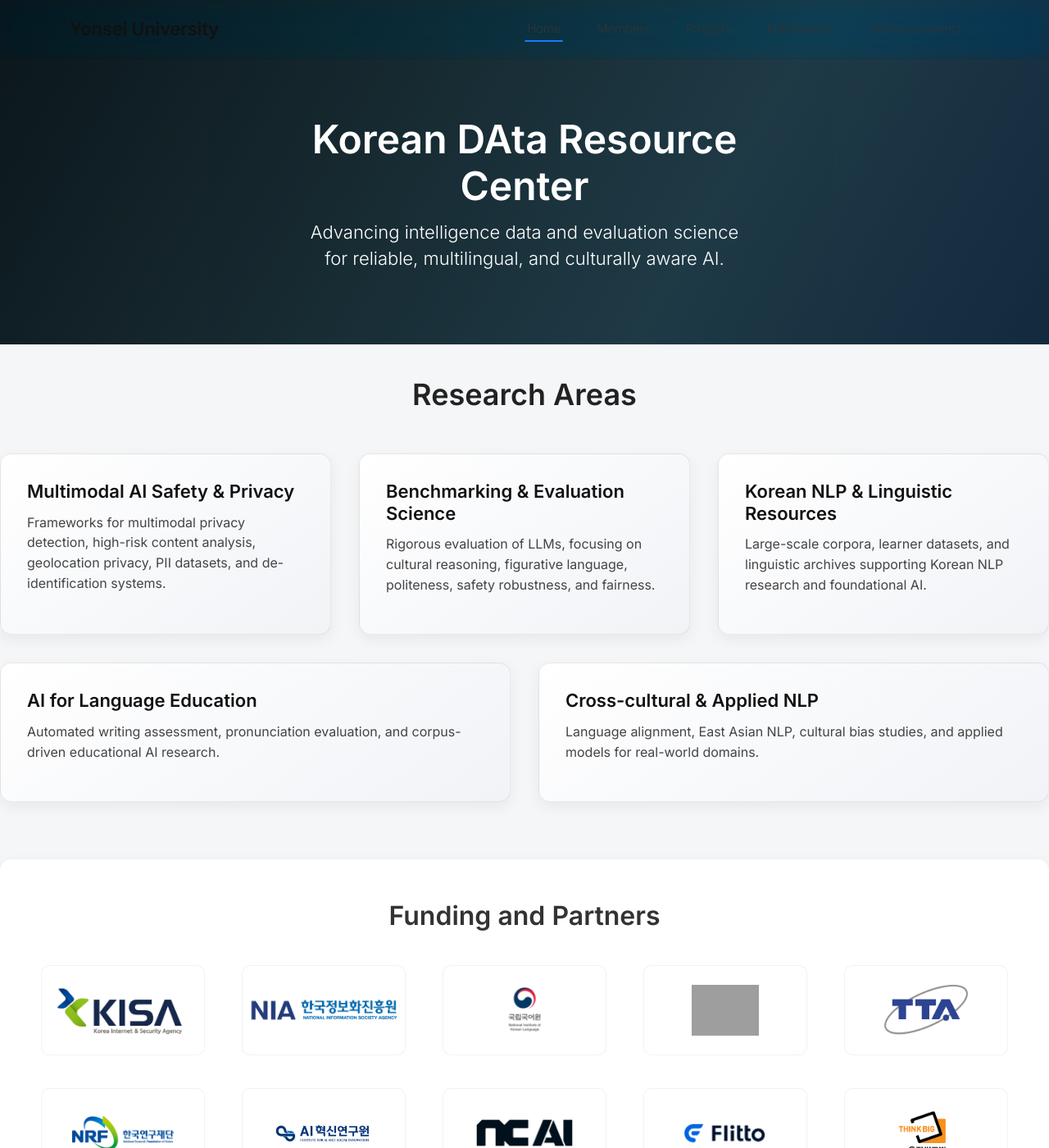
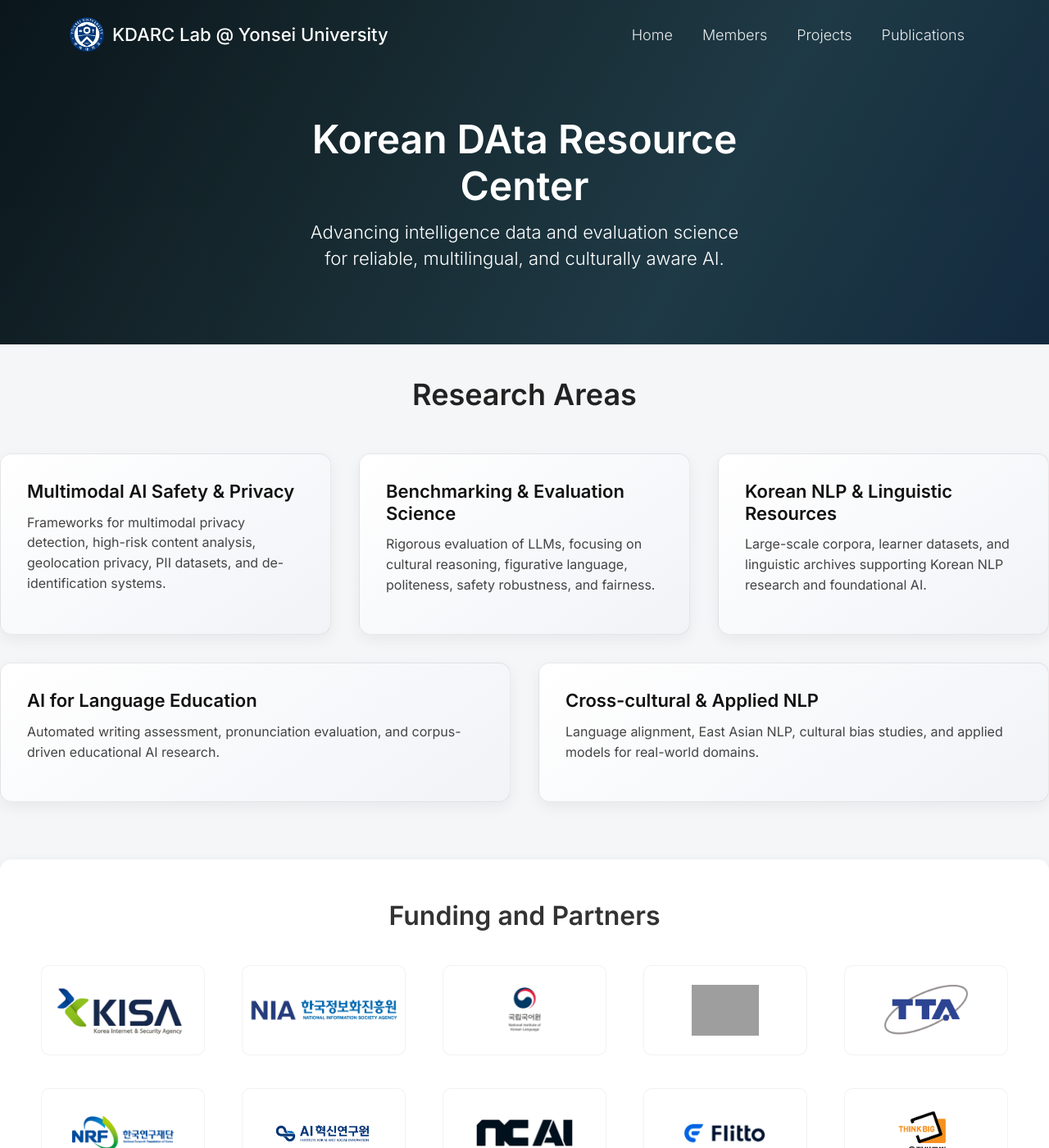
Before and after one commit to wangxiaonan-git/kdarc-lab, a Jekyll site: the page built from index.html, in a window 1280 px wide and 1400 px high. Shown: the whole window at 82% size. Built offline with Jekyll 4.4.1, drawn with Linux system fonts in a browser that asks for light colours; grey boxes are pictures that could not be loaded.

Commit message:
Update default.html

```diff
--- a/_layouts/default.html
+++ b/_layouts/default.html
@@ -182,16 +182,16 @@
       margin-bottom: 34px;
     }
 
-
+    /* 第二行：2 张卡片居中 */
     .ra-row-2 {
       display: grid;
       grid-template-columns: repeat(2, 1fr);
       gap: 34px;
-      justify-content: center;
-      justify-items: center;
+      justify-content: center;  /* ⭐ 整体居中 */
+      justify-items: center;    /* ⭐ 卡片居中 */
     }
 
-
+    /* 卡片样式保持不变 */
     .ra-card {
       background: linear-gradient(145deg, #ffffff, #f1f3f7);
       border-radius: 14px;
@@ -286,7 +286,29 @@
 <body>
 
 <!-- NAV -->
-{% include navbar.html %}
+<nav class="navbar navbar-expand-lg navbar-light">
+  <div class="container">
+    <div class="navbar-brand">
+      <span class="yonsei-logo">
+        <img src="/kdarc-lab/assets/images/badges/yonsei.png" alt="Yonsei Logo">
+      </span>
+      KDARC Lab @ Yonsei University
+    </div>
+
+    <button class="navbar-toggler" type="button" data-toggle="collapse" data-target="#navbarNav">
+      <span class="navbar-toggler-icon"></span>
+    </button>
+
+    <div class="collapse navbar-collapse" id="navbarNav">
+      <ul class="navbar-nav ml-auto">
+        <li class="nav-item"><a class="nav-link" href="/kdarc-lab/">Home</a></li>
+        <li class="nav-item"><a class="nav-link" href="/kdarc-lab/members.html">Members</a></li>
+        <li class="nav-item"><a class="nav-link" href="/kdarc-lab/projects.html">Projects</a></li>
+        <li class="nav-item"><a class="nav-link" href="/kdarc-lab/publications.html">Publications</a></li>
+      </ul>
+    </div>
+  </div>
+</nav>
 
 <!-- SUBPAGE BANNER -->
 {% if page.url != "/" and page.url != "/kdarc-lab/" %}
```
Also changed, not shown: other parts of _layouts/default.html (+1 -1 lines).
